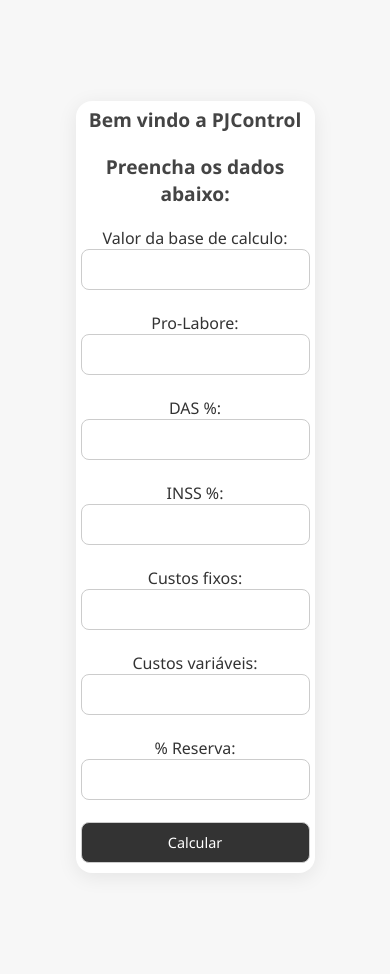
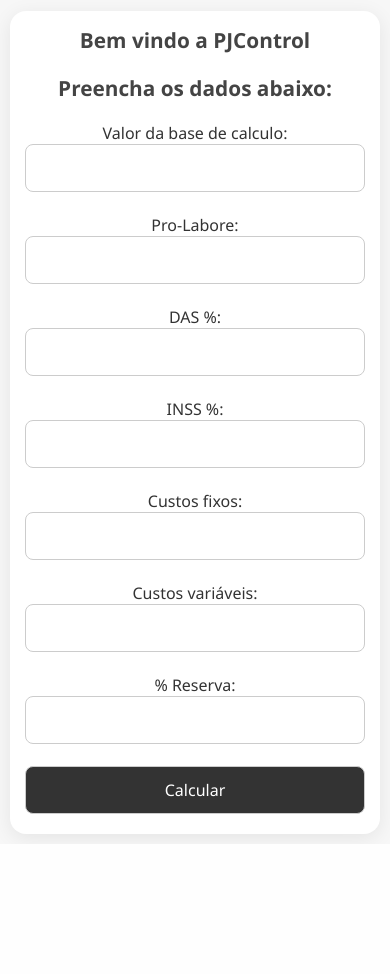
Before and after one commit to souviitor/PJControl, a Flask app: page / in a window 390 px wide. After the commit the page ends 843 px from the top, so only its background shows below. Run offline with Flask 3, Linux system fonts and the light colour scheme.

Commit message:
atualização de media query

```diff
--- a/static/css/style.css
+++ b/static/css/style.css
@@ -86,22 +86,25 @@
     align-items: center;
 }
 
-/* Responsividade */
-@media (max-width: 2040px) {
+
+/* Responsividade: de 360px até 1024px (iPad Pro) */
+@media (min-width: 360px) and (max-width: 1024px) {
     body {
-        padding: 1px;
+        justify-content: center;
+        align-items: center; /* centraliza no mobile */
+        padding: 10px;
     }
     .container {
-        padding: 5px;
+        margin: 0; /* remove espaçamento extra */
+        width: 100%;
+        max-width: 500px; /* limita para não esticar demais */
+        padding: 15px;
+    }
+    h1, h2 {
+        font-size: 1.3rem;
+    }
+    input, button {
+        font-size: 1rem;
+        padding: 12px;
     }
 }
-
-@media (max-width: 430px) {
-    h1, h2 {
-        font-size: 1.2rem;
-    }
-    input, button {
-        font-size: 0.9rem;
-        padding: 10px;
-    }
-}
--- a/templates/calcular.html
+++ b/templates/calcular.html
@@ -7,7 +7,6 @@
 </head>
 <body>
     <!-- <div class="adsense-box">
-
         <p>Espaço para anúncio</p>
     </div> -->
 
@@ -15,14 +14,27 @@
         <h1>Bem vindo a PJControl</h1>
         <h2>Preencha os dados abaixo:</h2>
         <form method="POST">
-            Valor da base de calculo: <input type="text" name="base_calculo"><br>
-            Pro-Labore: <input type="text" name="prolabore"><br>
-            DAS %: <input type="text" name="das"><br>
-            INSS %: <input type="text" name="inss"><br>
-            Custos fixos: <input type="text" name="fixos"><br>
-            Custos variáveis: <input type="text" name="variavel"><br>
-        <!-- % Aliquota: <input type="text" name="aliquota"><br>-->
-            % Reserva: <input type="text" name="reserva"><br>
+            Valor da base de calculo:
+            <input type="number" inputmode="numeric" pattern="[0-9]*" name="base_calculo"><br>
+
+            Pro-Labore:
+            <input type="number" inputmode="numeric" pattern="[0-9]*" name="prolabore"><br>
+
+            DAS %:
+            <input type="number" inputmode="numeric" pattern="[0-9]*" name="das"><br>
+
+            INSS %:
+            <input type="number" inputmode="numeric" pattern="[0-9]*" name="inss"><br>
+
+            Custos fixos:
+            <input type="number" inputmode="numeric" pattern="[0-9]*" name="fixos"><br>
+
+            Custos variáveis:
+            <input type="number" inputmode="numeric" pattern="[0-9]*" name="variavel"><br>
+
+            % Reserva:
+            <input type="number" inputmode="numeric" pattern="[0-9]*" name="reserva"><br>
+
             <button type="submit">Calcular</button>
         </form>
     </div>
```
